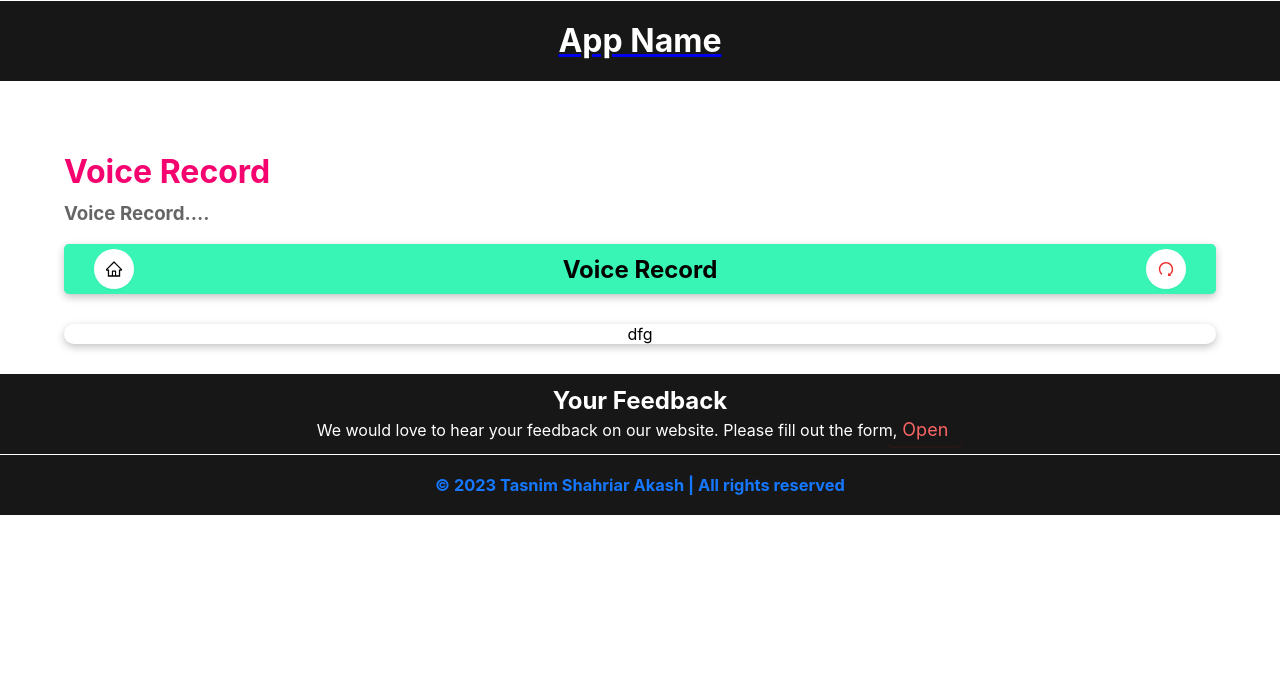
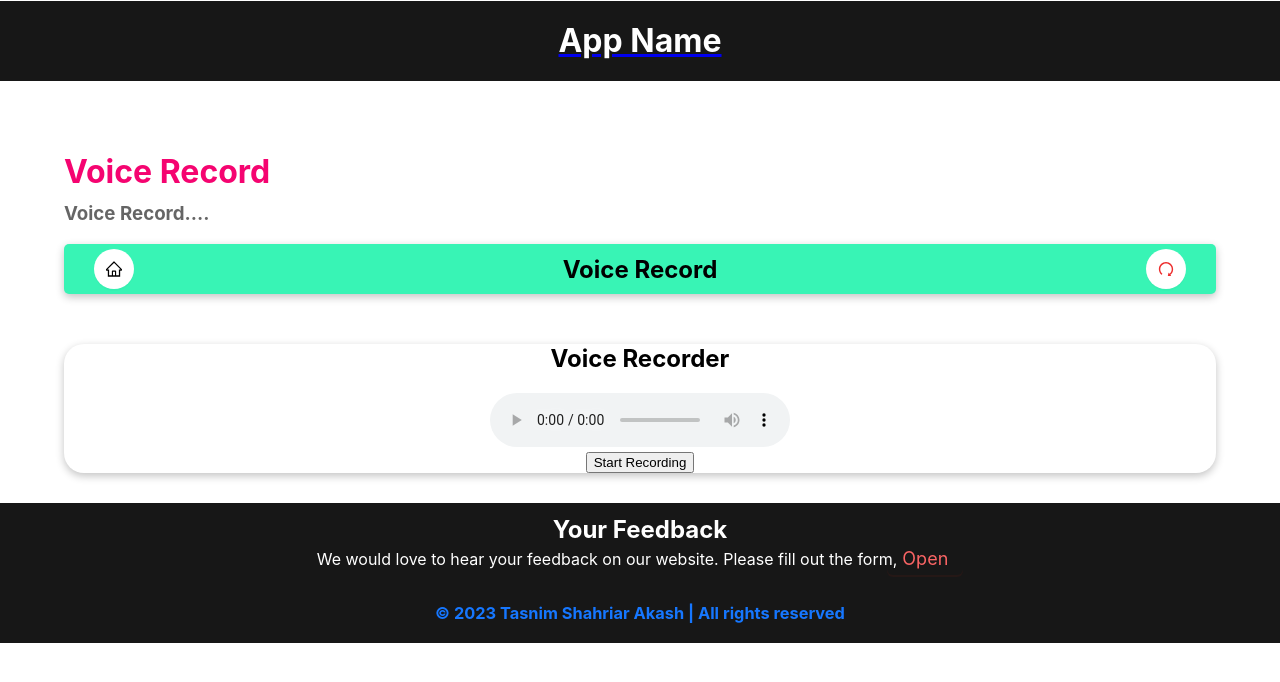
Before and after one commit to akashsdk/all-in-one, a React (Create React App) app: page /Voice-Record in a window 1280 px wide. Shown: the top 682 px of the page. Built offline with nearby package versions, Linux system fonts and the light colour scheme.

Commit message:
Update VoiceRecord.js

```diff
--- a/src/Component/VoiceRecord.js
+++ b/src/Component/VoiceRecord.js
@@ -1,8 +1,55 @@
-import React from 'react'
+import React, { useState, useRef } from 'react';
 import './Component.css';
 import ComponentCart from "../Cart/ComponentCart";
 
 export default function VoiceRecord() {
+  const [recording, setRecording] = useState(false);
+  const [audioBlob, setAudioBlob] = useState(null);
+
+  const mediaRecorder = useRef(null);
+  const audioRef = useRef(null);
+
+  const startRecording = () => {
+    const stream = navigator.mediaDevices.getUserMedia({ audio: true });
+
+    stream.then((stream) => {
+      mediaRecorder.current = new MediaRecorder(stream);
+      const chunks = [];
+
+      mediaRecorder.current.ondataavailable = (e) => {
+        chunks.push(e.data);
+      };
+
+      mediaRecorder.current.onstop = () => {
+        const blob = new Blob(chunks, { type: 'audio/wav' });
+        setAudioBlob(blob);
+      };
+
+      mediaRecorder.current.start();
+      setRecording(true);
+    }).catch((err) => {
+      console.error('Error accessing microphone:', err);
+    });
+  };
+
+  const stopRecording = () => {
+    if (mediaRecorder.current && mediaRecorder.current.state !== 'inactive') {
+      mediaRecorder.current.stop();
+      setRecording(false);
+    }
+  };
+
+  const downloadAudio = () => {
+    if (audioBlob) {
+      const url = URL.createObjectURL(audioBlob);
+      const a = document.createElement('a');
+      a.href = url;
+      a.download = 'recorded_audio.wav';
+      document.body.appendChild(a);
+      a.click();
+      document.body.removeChild(a);
+    }
+  };
   return (
     <div>
       <ComponentCart
@@ -10,7 +57,20 @@ export default function VoiceRecord() {
         bodyText="Voice Record...."
       />
       <div className="ComponentBody">
-        dfg
+      <div>
+      <h2>Voice Recorder</h2>
+      <audio ref={audioRef} controls />
+      <div>
+        {recording ? (
+          <button onClick={stopRecording}>Stop Recording</button>
+        ) : (
+          <button onClick={startRecording}>Start Recording</button>
+        )}
+        {audioBlob && (
+          <button onClick={downloadAudio}>Download Audio</button>
+        )}
+      </div>
+    </div>
       </div>
     </div>
   )
```
